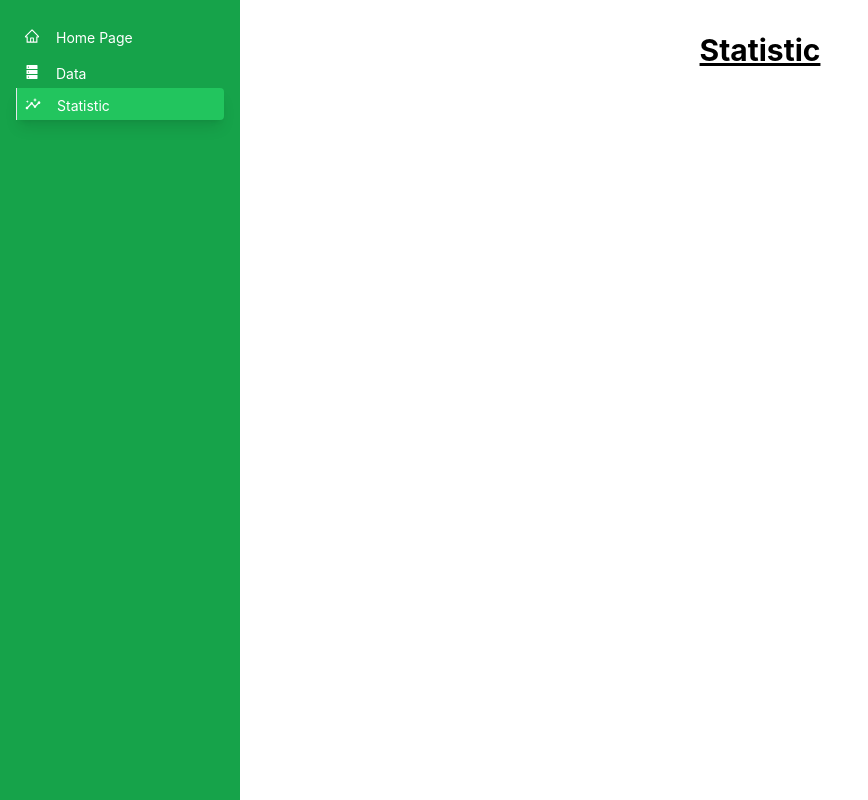
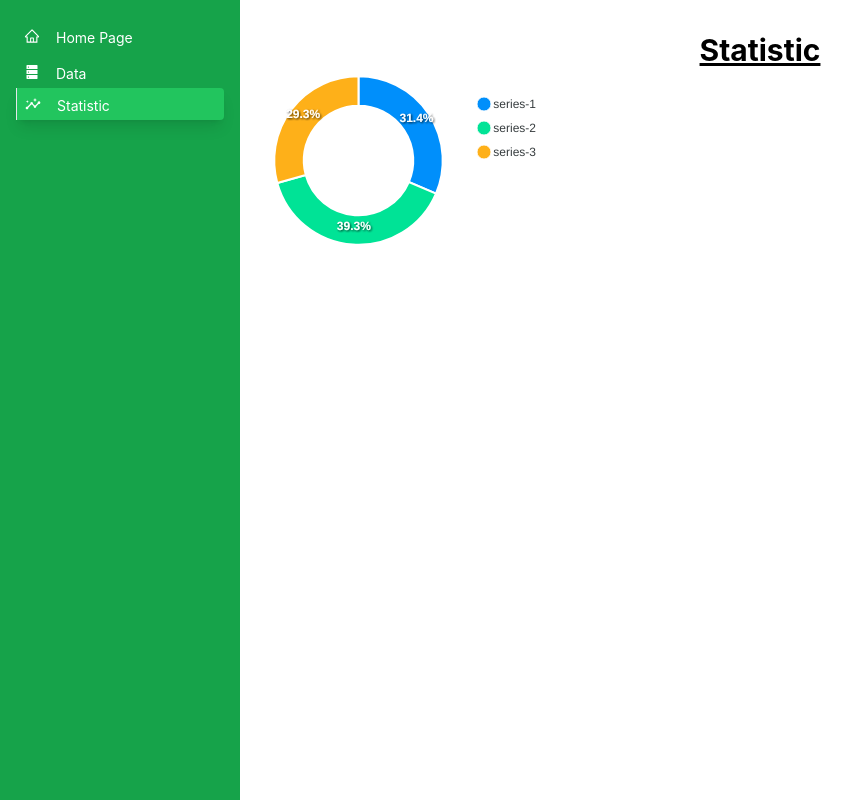
Before and after one commit to joko19/test-lsp-unesa, a Next.js app: page /statistic in a window 1280 px wide. Shown: the whole page, without its empty margins (0-868 px from the left). Built offline with nearby package versions, Linux system fonts and the light colour scheme.

Commit message:
add apexchart

```diff
--- a/package.json
+++ b/package.json
@@ -7,8 +7,10 @@
     "lint": "next lint"
   },
   "dependencies": {
+    "apexcharts": "^3.35.3",
     "next": "12.1.4",
     "react": "18.0.0",
+    "react-apexcharts": "^1.4.0",
     "react-dom": "18.0.0",
     "react-icons": "^4.4.0"
   },
--- a/pages/index.js
+++ b/pages/index.js
@@ -1,7 +1,3 @@
-import Card from '../components/Cards/Card'
-import Layout from '../Layout/Layout'
-import { IoIosStats } from 'react-icons/io'
-import { IoAlertSharp } from 'react-icons/io5'
 import { useEffect } from 'react'
 
 export default function Home() {
--- a/pages/statistic.js
+++ b/pages/statistic.js
@@ -1,11 +1,46 @@
 import Layout from "../Layout/Layout"
+import { useState } from "react";
+import dynamic from 'next/dynamic';
+const Chart = dynamic(() => import('react-apexcharts'), { ssr: false });
 
 export default function Home() {
+  const [productSoldDonut, setproductSoldDonut] = useState({
+    options: {
+      plotOptions: {
+        pie: {
+          donut: {
+            labels: {
+              show: true,
+            //   name: {
+            //     ...
+            // },
+            //   value: {
+            //     ...
+            // }
+            }
+          }
+        }
+      }
+    },
+    series: [44, 55, 41],
+    labels: ['Persegi', 'Segitiga', 'Lingkaran'],
+    chartOptions: {
+      labels: ['Apple', 'Mango', 'Orange', 'Watermelon']
+    }
+  })
   return (
     <Layout>
       <h1 className="text-3xl font-bold text-center underline">
         Statistic
       </h1>
+      <div className="flex">
+        <div>
+          <Chart options={productSoldDonut.options} series={productSoldDonut.series} type="donut" width="100%" />
+        </div>
+        <div>
+
+        </div>
+      </div>
     </Layout>
   )
 }
```
Also changed, not shown: 1 other file (tests, documents, lock files or other folders).
